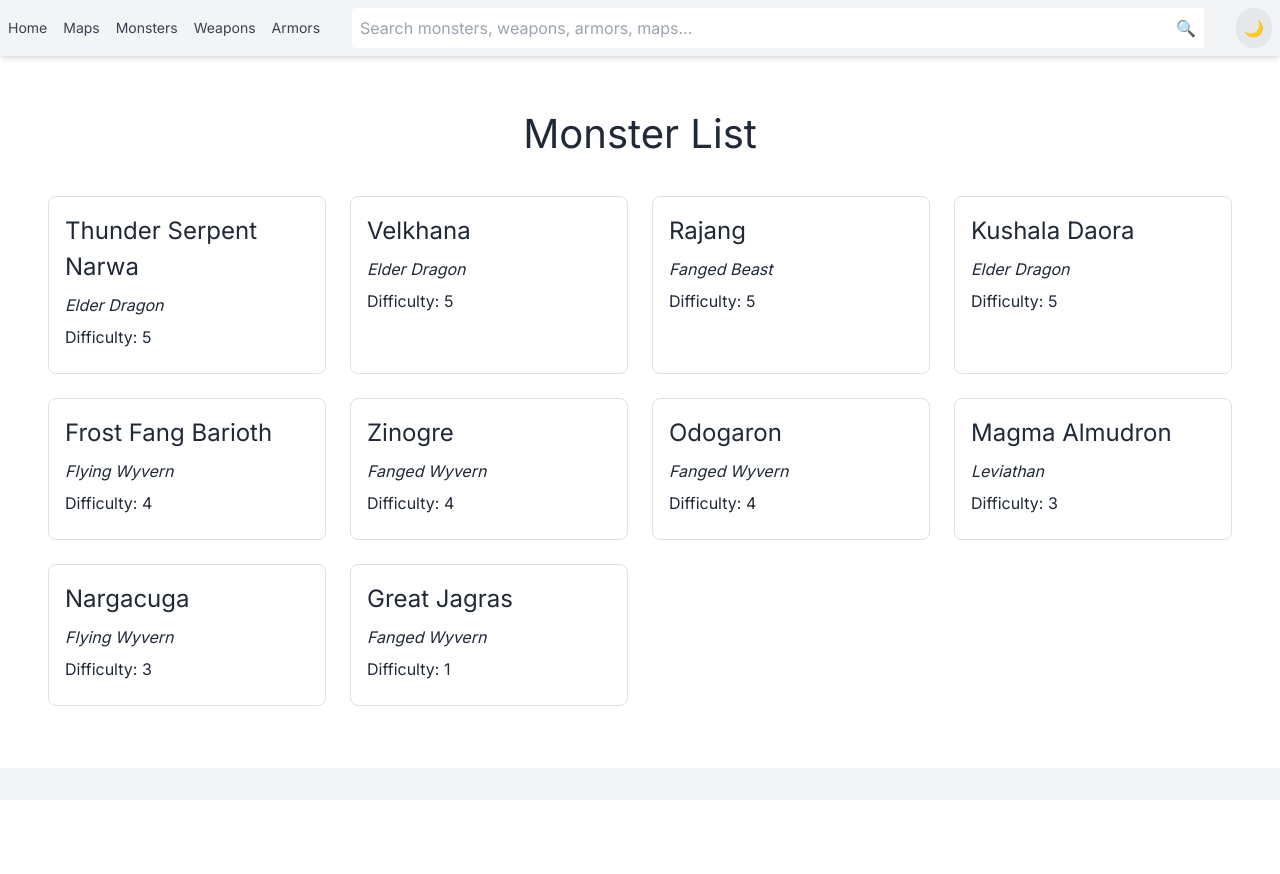
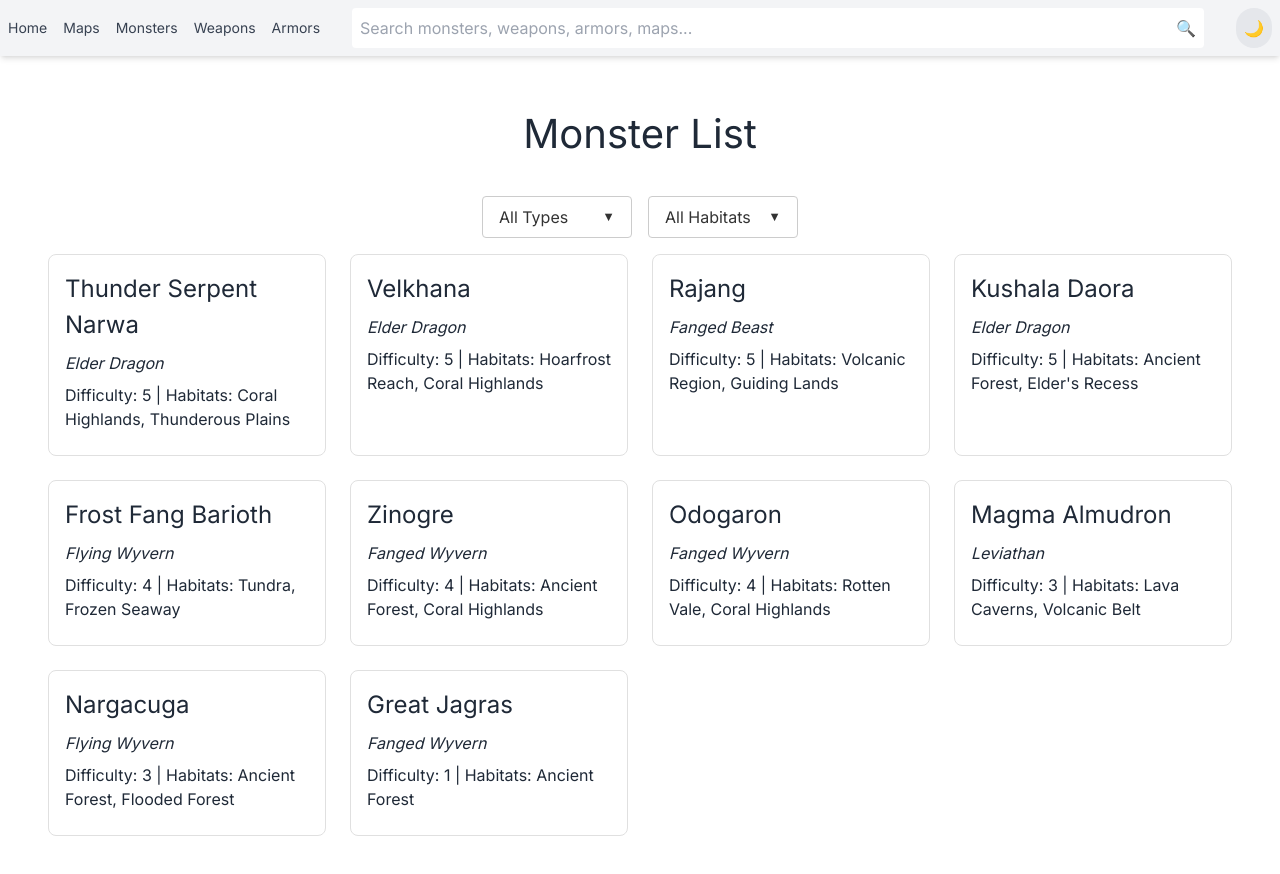
Before and after one commit to askleon/monster-hunter-wilds-wiki, a Next.js app: page /monsters in a window 1280 px wide. Shown: the top 874 px of the page. Before the commit the page ends 800 px from the top, so only its background shows below. Built offline with nearby package versions, Linux system fonts and the light colour scheme.

Commit message:
updated monster page with dropdown filter

```diff
--- a/app/monsters/MonsterPage.module.css
+++ b/app/monsters/MonsterPage.module.css
@@ -42,3 +42,45 @@
   background-color: var(--element-bg-color, #e0e0e038);
   color: var(--element-text-color, inherit);
 }
+
+.filters {
+  display: flex;
+  justify-content: center;
+  gap: 1rem;
+  margin-bottom: 1rem;
+}
+
+.filters select {
+  padding: 0.5rem;
+  border-radius: 4px;
+  border: 1px solid;
+  background-color: var(--background);
+  color: var(--text);
+  font-family: inherit;
+  font-size: inherit;
+  cursor: pointer;
+  appearance: none;
+  -webkit-appearance: none;
+  -moz-appearance: none;
+}
+
+.filters select::-ms-expand {
+  display: none;
+}
+
+.filters option {
+  background-color: var(--background);
+  color: var(--text);
+  padding: 0.5rem;
+}
+
+/* Styling for Firefox */
+.filters select:-moz-focusring {
+  color: transparent;
+  text-shadow: 0 0 0 var(--text);
+}
+
+/* Styling for IE10+ */
+.filters select::-ms-expand {
+  display: none;
+}
--- a/app/monsters/page.tsx
+++ b/app/monsters/page.tsx
@@ -1,21 +1,52 @@
-import React from 'react';
-import { monsters } from '@/lib/monsters';
+'use client';
+
+import React, { useState } from 'react';
+import { monsters, Monster } from '@/lib/monsters';
 import { Card } from '@/app/components/Card';
+import { CustomDropdown } from '@/app/components/CustomDropdown';
 import styles from './MonsterPage.module.css';
 
 export default function MonsterPage() {
+  const [typeFilter, setTypeFilter] = useState('');
+  const [habitatFilter, setHabitatFilter] = useState('');
+
   const sortedMonsters = [...monsters].sort((a, b) => b.difficulty - a.difficulty);
+
+  const filteredMonsters = sortedMonsters.filter(monster =>
+    (typeFilter === '' || monster.type === typeFilter) &&
+    (habitatFilter === '' || monster.habitats.includes(habitatFilter))
+  );
+
+  const uniqueTypes = Array.from(new Set(monsters.map(m => m.type)));
+  const uniqueHabitats = Array.from(new Set(monsters.flatMap(m => m.habitats)));
+
+  const typeOptions = [{ value: '', label: 'All Types' }, ...uniqueTypes.map(type => ({ value: type, label: type }))];
+  const habitatOptions = [{ value: '', label: 'All Habitats' }, ...uniqueHabitats.map(habitat => ({ value: habitat, label: habitat }))];
 
   return (
     <div className={styles.container}>
       <h1 className={styles.title}>Monster List</h1>
+      <div className={styles.filters}>
+        <CustomDropdown
+          options={typeOptions}
+          value={typeFilter}
+          onChange={setTypeFilter}
+          placeholder="Select Type"
+        />
+        <CustomDropdown
+          options={habitatOptions}
+          value={habitatFilter}
+          onChange={setHabitatFilter}
+          placeholder="Select Habitat"
+        />
+      </div>
       <div className={styles.monsterGrid}>
-        {sortedMonsters.map((monster) => (
+        {filteredMonsters.map((monster: Monster) => (
           <Card
             key={monster.id}
             title={monster.name}
             subtitle={monster.type}
-            description={`Difficulty: ${monster.difficulty}`}
+            description={`Difficulty: ${monster.difficulty} | Habitats: ${monster.habitats.join(', ')}`}
             link={`/monsters/${monster.id}`}
           />
         ))}
```
